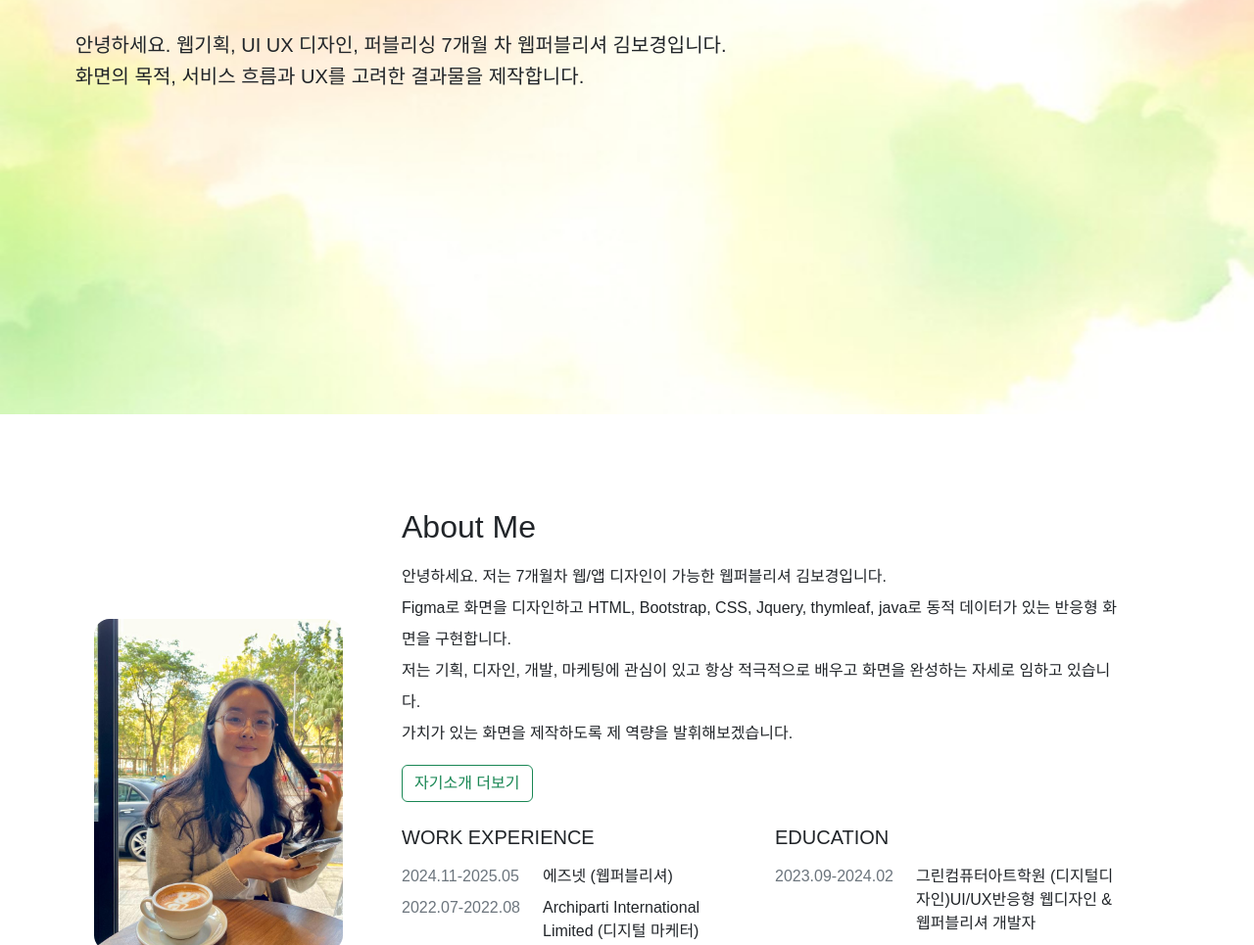
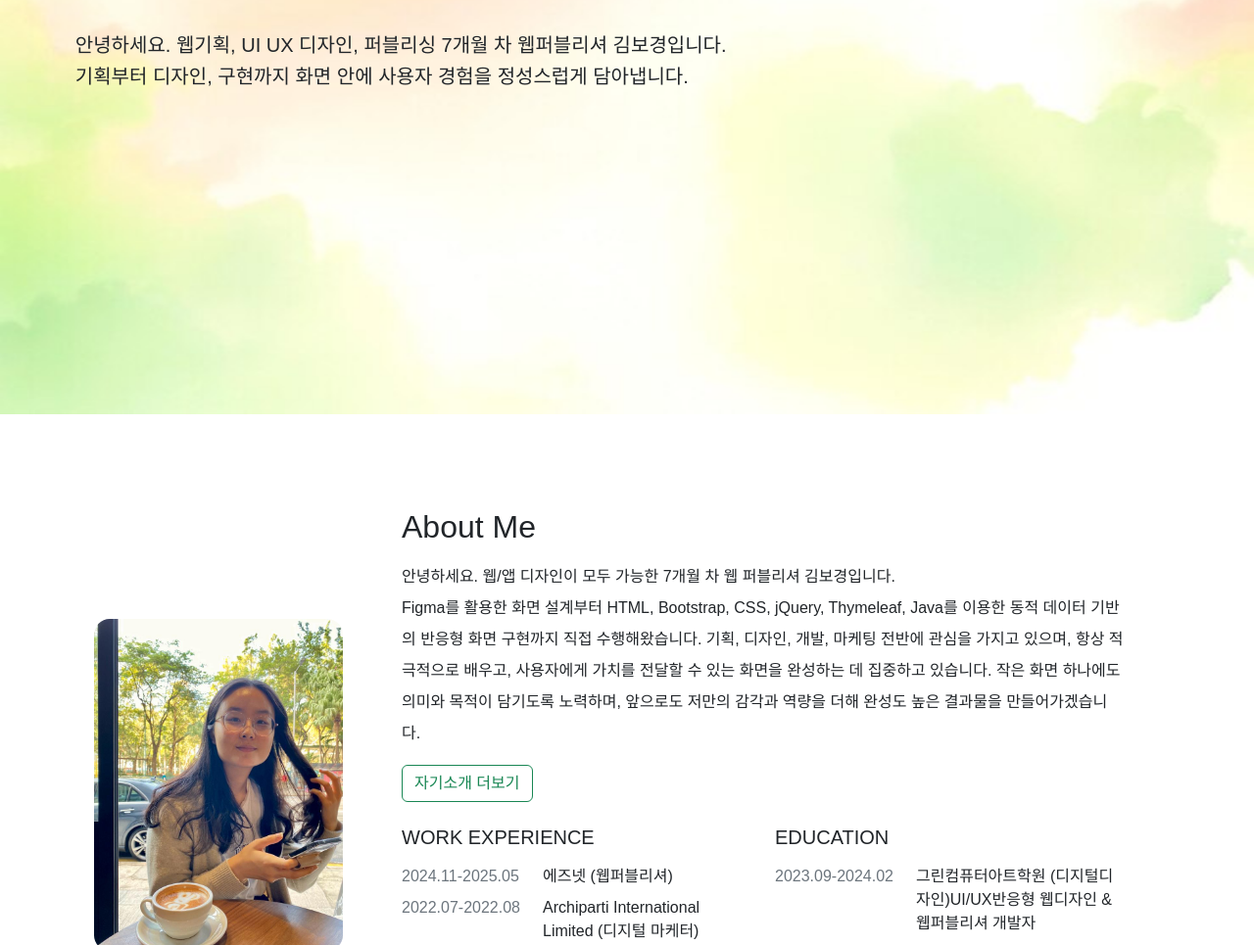
Before and after one commit to CindyKim0519/portfolio, a plain HTML site: page index.html in a window 1280 px wide. Shown: the part 377-1342 px from the top of the page at 98% size. Drawn offline with Linux system fonts and the light colour scheme.

Commit message:
소개 수정

```diff
--- a/index.html
+++ b/index.html
@@ -14,7 +14,7 @@
                 <img src="./images/greenbackground.jpg" alt="" style="width: 100%;height: 800px;" class="position-relative">
                 <h1 class="position-absolute font-size-xl" style="top: 40%; left: 6%;">Bo Kyeong's PORTFOLIO</h1>
                 <p class="font-size-lg position-absolute" style="top: 51%; left: 6%;">안녕하세요. 웹기획, UI UX 디자인, 퍼블리싱 7개월 차 웹퍼블리셔 김보경입니다.</p>
-                <p class="position-absolute font-size-lg" style="top: 55%; left: 6%;">화면의 목적, 서비스 흐름과 UX를 고려한 결과물을 제작합니다.</p>
+                <p class="position-absolute font-size-lg" style="top: 55%; left: 6%;">기획부터 디자인, 구현까지 화면 안에 사용자 경험을 정성스럽게 담아냅니다.</p>
             </div>
         </header>
 
@@ -37,10 +37,12 @@
                     </div>
                     <div class="col-9 px-5">
                         <h2>About Me</h2>
-                        <p class="mt-3 lh-lg mb-3">안녕하세요. 저는 7개월차 웹/앱 디자인이 가능한 웹퍼블리셔 김보경입니다.<br>
-                        Figma로 화면을 디자인하고 HTML, Bootstrap, CSS, Jquery, thymleaf, java로 동적 데이터가 있는 반응형 화면을 구현합니다.<br>
-                        저는 기획, 디자인, 개발, 마케팅에 관심이 있고 항상 적극적으로 배우고 화면을 완성하는 자세로 임하고 있습니다.<br>
-                        가치가 있는 화면을 제작하도록 제 역량을 발휘해보겠습니다.
+                        <p class="mt-3 lh-lg mb-3"
+                        >
+                        안녕하세요. 웹/앱 디자인이 모두 가능한 7개월 차 웹 퍼블리셔 김보경입니다.<br>
+                        Figma를 활용한 화면 설계부터 HTML, Bootstrap, CSS, jQuery, Thymeleaf, Java를 이용한 동적 데이터 기반의 반응형 화면 구현까지 직접 수행해왔습니다.
+                        기획, 디자인, 개발, 마케팅 전반에 관심을 가지고 있으며, 항상 적극적으로 배우고, 사용자에게 가치를 전달할 수 있는 화면을 완성하는 데 집중하고 있습니다.
+                        작은 화면 하나에도 의미와 목적이 담기도록 노력하며, 앞으로도 저만의 감각과 역량을 더해 완성도 높은 결과물을 만들어가겠습니다.
                         </p>
                         <button class="btn btn-outline-success mb-4">자기소개 더보기</button>
                         <div class="row">
```
